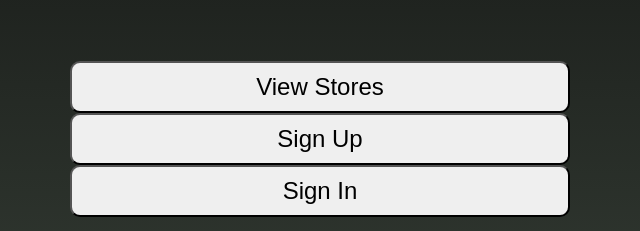
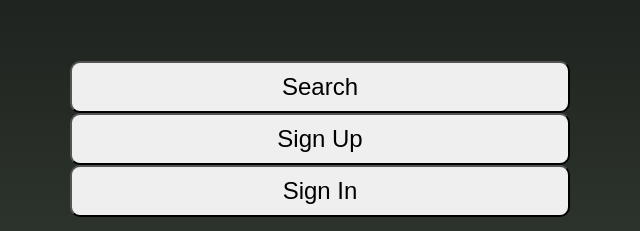
Before and after one commit to sneakyturtle2007/Local_Market_Radar, a plain HTML site: page FrontEnd/MainPage.html in a window 1280 px wide. Shown: the part 352-583 px from the top of the page, 320-960 px from the left. Drawn offline with nearby package versions, Linux system fonts and the light colour scheme.

Commit message:
small tweaks and adding comments.

```diff
--- a/FrontEnd/MainPage.html
+++ b/FrontEnd/MainPage.html
@@ -18,7 +18,7 @@
     <h1 style="font-size: 96px; font-weight: bold; text-align: center; color: white; font-family: sans-serif;">Welcome To</h1>
     <h1 style="font-size: 96px; font-weight: bold; text-align: center; color: white; font-family: sans-serif;">Local Market Radar</h1>
     <a href="/itempage">
-        <button style="font-size: 24px; padding: 10px; margin: 10px; display: block; margin: 0 auto; width: 500px; border-width: 2px; border-radius: 10px;">View Stores</button>
+        <button style="font-size: 24px; padding: 10px; margin: 10px; display: block; margin: 0 auto; width: 500px; border-width: 2px; border-radius: 10px;">Search</button>
     </a>
     <button style="font-size: 24px; padding: 10px; margin: 10px; display: block; margin: 0 auto; width: 500px; border-width: 2px; border-radius: 10px;">Sign Up</button>
     <button style="font-size: 24px; padding: 10px; margin: 10px; display: block; margin: 0 auto; width: 500px; border-width: 2px; border-radius: 10px;">Sign In</button>
--- a/ServerMain.js
+++ b/ServerMain.js
@@ -32,12 +32,11 @@
     });
 // API SETUP
 
-  // getItems
+  // getting Products
     app.get('/api/items', async function (req, res) {
       var search = req.query.search;
       try{
         var items = await ItemPage.getItems(0, search);
-        console.log("API ITEMS");
         res.json(items);
       }catch(err){
         console.log(err);
```
Also changed, not shown: DataBase.js (+4 -5 lines), FrontEnd/itempage.ejs (+8 -13 lines).
